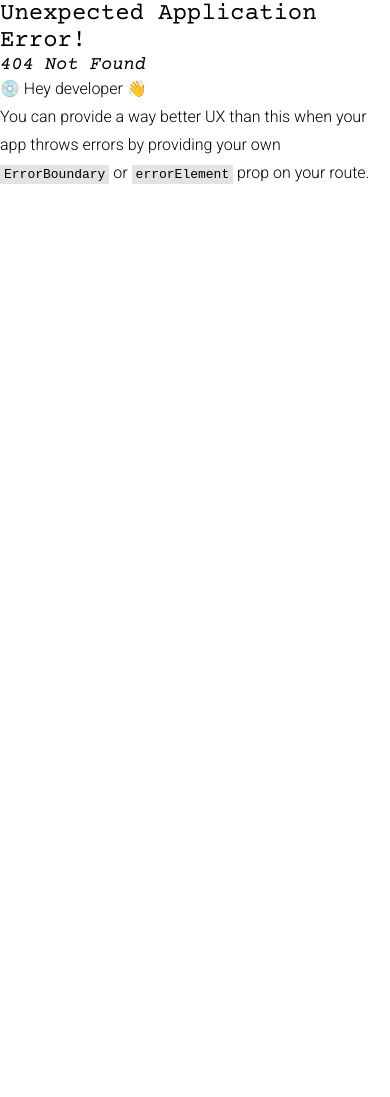
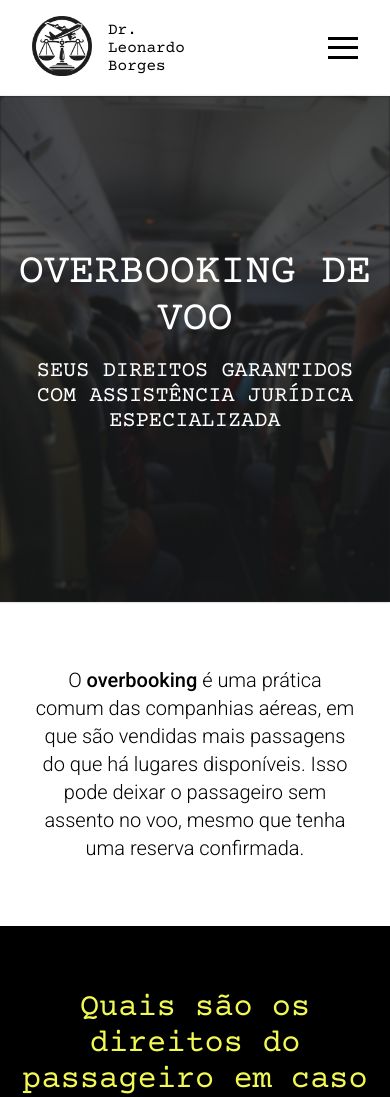
Before and after one commit to ThiagoBerenger/advleo, a React (Vite) app: page /overbooking in a window 390 px wide. Before the commit this address had no page. Shown: the top 1097 px of the page. Before the commit the page ends 844 px from the top, so only its background shows below. Built offline with nearby package versions, Linux system fonts and the light colour scheme.

Commit message:
nova página - overbooking

```diff
--- a/src/Components/CancelamentoComponent/CancelamentoComponent.jsx
+++ b/src/Components/CancelamentoComponent/CancelamentoComponent.jsx
@@ -74,7 +74,7 @@ const CancelamentoComponent = () => {
                 </div>
               </div>
 
-              <h4>Se você passou por transtornos devido a um atraso de voo, entre em contato para uma consulta jurídica e reivindique seus direitos.</h4>
+              <h4>Se você passou por transtornos devido a um cancelamento de voo, entre em contato para uma consulta jurídica e reivindique seus direitos.</h4>
           </div>
           <CallToAction/>
         </div>
--- /dev/null
+++ b/src/Components/OverbookingComponent/OverbookingComponent.jsx
@@ -0,0 +1,82 @@
+import React from 'react'
+import './OverbookingComponent.modules.css'
+
+import CallToAction from '../CallToAction/CallToAction';
+
+// SEO
+import { Helmet } from 'react-helmet';
+
+// icones
+import { FaCheck, FaFileContract, FaRegHandshake } from 'react-icons/fa';
+import { AiOutlineDollarCircle } from 'react-icons/ai';
+
+// images
+import overbooking from '../../assets/images/overbooking.jpg'
+
+
+const OverbookingComponent = () => {
+    return (
+        <div className='overbooking-container'>
+          <Helmet>
+            <title>
+            Overbooking: Direitos dos Passageiros e Como Buscar Compensação
+            </title>
+            <meta
+              name="description"
+              content="Saiba como proceder em casos de overbooking. Advogado especializado em direitos de passageiros, com atuação em compensações financeiras por overbooking."
+            />
+          </Helmet>
+
+          <div className="overbooking-title_container">
+              <div className="overbooking-title">
+                  <h1>overbooking de Voo</h1>
+                  <h2>Seus direitos garantidos com assistência jurídica especializada</h2>
+              </div>
+              <img src={overbooking} alt="Overbooking" loading='lazy'/>
+          </div>
+
+          <div className="overbooking-content_container">
+                <p>O <span className="mark_2">overbooking</span> é uma prática comum das companhias aéreas, em que são vendidas mais passagens do que há lugares disponíveis. Isso pode deixar o passageiro sem assento no voo, mesmo que tenha uma reserva confirmada.</p>
+          </div>
+
+          <div className="overbooking-question_container">
+                    <h3>Quais são os direitos do passageiro em caso de Overbooking?</h3>
+
+                    <ul>
+                        <li><FaCheck/> <span className="mark">Reacomodação:</span> Você tem direito a ser realocado em outro voo, sem custo adicional.</li>
+                        <li><FaCheck/><span className="mark">Reembolso integral:</span>  O passageiro pode optar pelo reembolso total se não quiser esperar por outro voo.</li>
+                        <li><FaCheck/> <span className="mark">Indenização por danos:</span> Em caso de overbooking, o passageiro tem direito a uma compensação financeira imediata, além de assistência material.</li>
+                    </ul>
+        </div>
+
+          <div className="overbooking-help">
+              <div className="overbooking-help_title">
+                  <h2>Como o advogado pode ajudar?</h2>
+                  <h3>Muitas companhias aéreas oferecem resistência em indenizar corretamente o passageiro. Como advogado especializado em direitos dos passageiros aéreos, posso ajudar a:</h3>
+              </div>
+
+              <div className="overbooking-box_container">
+                <div className="overbooking-box">
+                    <FaRegHandshake />
+                    <p><span className="mark">Negociar diretamente</span> com a companhia aérea pela compensação.</p>
+                </div>
+
+                <div className="overbooking-box">
+                    <FaFileContract />
+                    <p><span className="mark">Propor uma ação judicial</span> para garantir uma indenização justa.</p>
+                </div>
+
+                <div className="overbooking-box">
+                    <AiOutlineDollarCircle />
+                    <p>Orientá-lo durante todo o processo, desde a <span className="mark">coleta de documentos</span> até a decisão final.</p>
+                </div>
+              </div>
+
+              <h4>Se você passou por transtornos devido Overbooking, entre em contato para uma consulta jurídica e reivindique seus direitos.</h4>
+          </div>
+          <CallToAction/>
+        </div>
+      );
+    };
+
+export default OverbookingComponent
--- /dev/null
+++ b/src/Components/OverbookingComponent/OverbookingComponent.modules.css
@@ -0,0 +1,223 @@
+.overbooking-container {
+    margin: 0 auto;
+  }
+
+.overbooking-title_container {
+    background-color: var(--color-dark);
+    display: flex;
+    flex-direction: column;
+    align-items: center;
+    justify-content: center;
+}
+
+.overbooking-title_container img {
+    width: 100%;
+    height: 50vh;
+    object-fit: cover;
+    opacity: .3;
+    filter: blur(1px);
+    object-position: 0 40%;
+}
+
+.overbooking-title {
+    position: absolute;
+    z-index: 1;
+    text-transform: uppercase;
+    text-align: center;
+}
+
+
+.overbooking-title h1 {
+    font-size: 52px;
+    color: white;
+}
+
+.overbooking-title h2 {
+    color: white;
+}
+
+.overbooking-content_container {
+    margin: 0 auto;
+    padding: 6rem 4rem;
+    width: 60%;
+    text-align: center;
+}
+
+.overbooking-content_container p {
+    font-size: 20px;
+}
+
+.overbooking-question_container {
+    display: flex;
+    flex-direction: column;
+    align-items: center;
+    justify-content: center;
+    padding: 4rem;
+    background-color: #000;
+}
+
+.overbooking-question_container h3 {
+    color: var(--color-primary);
+    font-size: 32px;
+    width: 40%;
+    text-align: center;
+}
+
+.overbooking-question_container ul {
+    display: flex;
+    flex-direction: column;
+    align-items: center;
+    justify-content: center;
+    margin-top: 2rem;
+    color: white;
+    width: 50%;
+}
+
+.overbooking-question_container ul li {
+    font-size: 20px;
+    width: 90%;
+    margin: 2rem 0;
+    list-style-type: none;
+}
+
+.overbooking-question_container ul li svg {
+    color: var(--color-primary);
+}
+
+.overbooking-help {
+    background-color: var(--color-light);
+    padding: 6rem;
+    display: flex;
+    flex-direction: column;
+    align-items: center;
+    justify-content: center;
+}
+
+.overbooking-help_title {
+    display: flex;
+    flex-direction: column;
+    align-items: center;
+    margin-bottom: 2rem;
+    text-align: center;
+}
+
+.overbooking-help_title h2 {
+    font-size: 42px;
+}
+
+.overbooking-help_title h3 {
+    width: 60%;
+    font-size: 20px;
+    margin: 1rem;
+}
+
+.overbooking-box_container {
+    margin: 2rem 0;
+    display: flex;
+    align-items: center;
+    justify-content: center;
+    gap: 1rem;
+}
+
+.overbooking-box {
+    display: flex;
+    align-items: center;
+    justify-content: center;
+    flex-direction: column;
+    padding: 2rem;
+    text-align: center;
+    height: 300px;
+    background-color: #000;
+    border-radius: 1rem;
+}
+
+.overbooking-box p {
+    width: 60%;
+    font-size: 20px;
+    color: white;
+}
+
+.overbooking-box svg {
+    color: var(--color-primary);
+    font-size: 42px;
+    margin-bottom: 1rem;
+}
+
+.overbooking-help h4 {
+    margin-top: 1rem;
+    font-size: 20px;
+    width: 50%;
+    text-align: center;
+}
+
+
+@media screen and (max-width: 900px) {
+
+    .overbooking-title_container img {
+        height: 60vh;
+    }
+
+    .overbooking-title h1 {
+        font-size: 42px;
+        color: white;
+    }
+
+    .overbooking-title h2 {
+        margin: 1rem auto;
+        font-size: 22px;
+        width: 90%;
+    }
+
+    .overbooking-content_container {
+        padding: 4rem 1rem;
+        width: 90%;
+        text-align: center;
+    }
+
+    .overbooking-question_container {
+        padding: 4rem 0rem;
+        background-color: #000;
+    }
+
+    .overbooking-question_container h3 {
+        width: 100%;
+    }
+
+    .overbooking-question_container ul {
+        width: 100%;
+    }
+
+    .overbooking-question_container ul li {
+        width: 90%;
+    }
+
+    .overbooking-help {
+        padding: 4rem 0;
+    }
+
+    .overbooking-help_title h2 {
+        font-size: 42px;
+    }
+
+    .overbooking-help_title h3 {
+        width: 90%;
+        margin: 1rem auto;
+    }
+
+    .overbooking-box_container {
+        margin: 1rem 2rem;
+        flex-direction: column;
+    }
+
+    .overbooking-box {
+        height: auto;
+    }
+
+    .overbooking-box p {
+        width: 80%;
+    }
+
+    .overbooking-help h4 {
+        width: 90%;
+    }
+}
--- /dev/null
+++ b/src/Routes/Overbooking.jsx
@@ -0,0 +1,12 @@
+import React from 'react'
+import OverbookingComponent from '../Components/OverbookingComponent/OverbookingComponent'
+
+const Overbooking = () => {
+  return (
+    <div>
+        <OverbookingComponent/>
+    </div>
+  )
+}
+
+export default Overbooking
--- a/src/main.jsx
+++ b/src/main.jsx
@@ -14,6 +14,7 @@ import Contact from './Routes/Contact.jsx'
 import Extravio from './Routes/Extravio.jsx'
 import Atraso from './Routes/Atraso.jsx'
 import CancelamentoComponent from './Components/CancelamentoComponent/CancelamentoComponent.jsx'
+import Overbooking from './Routes/Overbooking.jsx'
 
 
 const router = createBrowserRouter([
@@ -38,6 +39,10 @@ const router = createBrowserRouter([
         element: <CancelamentoComponent />
       },
       {
+        path: '/overbooking',
+        element: <Overbooking />
+      },
+      {
         path: 'contato',
         element: <Contact />
       }
```
Also changed, not shown: src/assets/images/overbooking.jpg (added).
